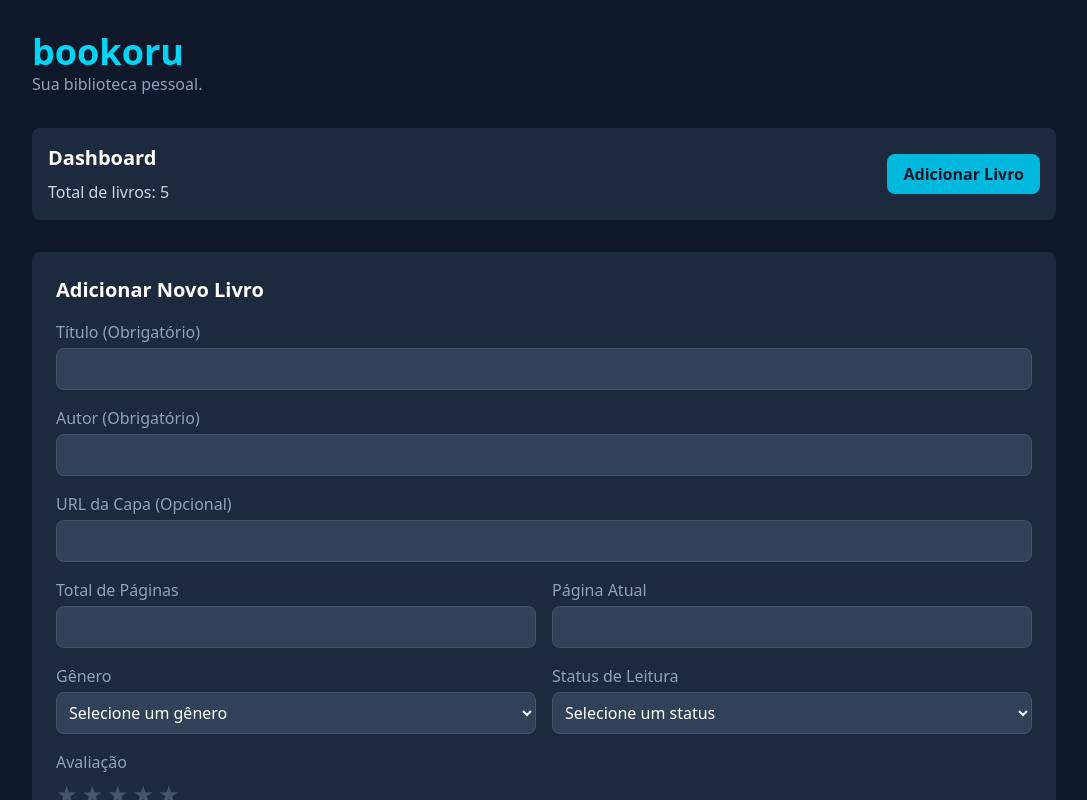
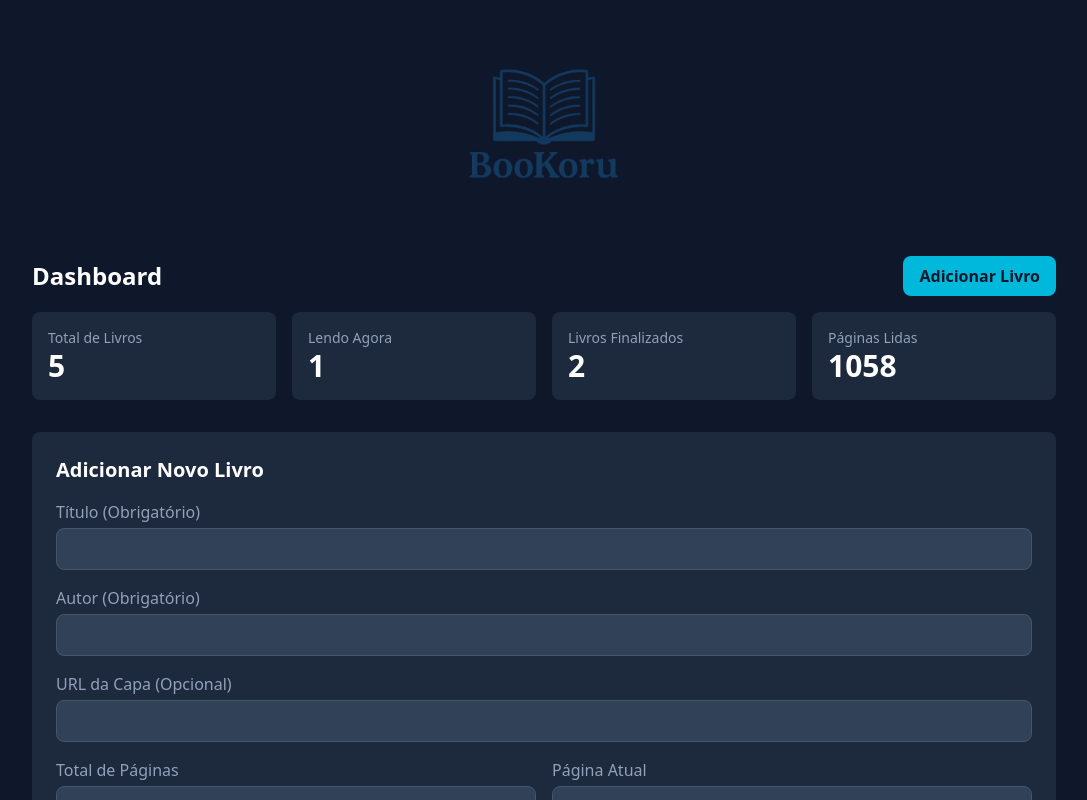
Before and after one commit to Luffech/bookoru, a React (Vite) app: page / in a window 1280 px wide. Both pictures are taken after a click on the button "Adicionar Livro". Shown: the top 800 px of the page, without its empty margins (96-1183 px from the left). Built offline with nearby package versions, Linux system fonts and the light colour scheme.

Commit message:
feat: Melhora o dashboard com estatísticas completas

```diff
--- a/index.html
+++ b/index.html
@@ -2,9 +2,11 @@
 <html lang="en">
   <head>
     <meta charset="UTF-8" />
-    <link rel="icon" type="image/svg+xml" href="/vite.svg" />
     <meta name="viewport" content="width=device-width, initial-scale=1.0" />
     <title>Bookoru</title>
+
+    <link rel="icon" type="image/png" href="/bookoru_favicon.png" />
+
   </head>
   <body>
     <div id="root"></div>
--- a/src/App.tsx
+++ b/src/App.tsx
@@ -1,4 +1,4 @@
-import { useState, FormEvent, MouseEvent } from 'react'; // Adicionar MouseEvent
+import { useState, FormEvent, MouseEvent, useMemo } from 'react'; // Adicionar useMemo
 
 // ... (interface Book, availableGenres, availableStatus, initialBooks continuam os mesmos)
 interface Book {
@@ -61,9 +61,9 @@ const initialBooks: Book[] = [
     cover: 'https://covers.openlibrary.org/b/id/10279212-L.jpg',
     genre: 'Fantasia',
     rating: 5,
-    status: 'PAUSADO',
+    status: 'LIDO',
     totalPages: 652,
-    currentPage: 300,
+    currentPage: 652,
   },
    {
     id: '5',
@@ -80,7 +80,6 @@ export default function App() {
   const [books, setBooks] = useState<Book[]>(initialBooks);
   const [isFormVisible, setIsFormVisible] = useState(false);
   const [editingBook, setEditingBook] = useState<Book | null>(null);
-  // --- NOVO ESTADO PARA O MODAL DE DETALHES ---
   const [selectedBook, setSelectedBook] = useState<Book | null>(null);
 
   const [title, setTitle] = useState('');
@@ -93,6 +92,22 @@ export default function App() {
   const [rating, setRating] = useState(0);
   const [status, setStatus] = useState('');
   const [notes, setNotes] = useState('');
+
+  // --- LÓGICA PARA CALCULAR AS ESTATÍSTICAS DO DASHBOARD ---
+  // useMemo evita que os cálculos sejam refeitos a cada renderização, otimizando a performance.
+  const stats = useMemo(() => {
+    const booksBeingRead = books.filter(book => book.status === 'LENDO').length;
+    const booksFinished = books.filter(book => book.status === 'LIDO').length;
+
+    const totalPagesRead = books.reduce((acc, book) => {
+      if (book.status === 'LIDO') {
+        return acc + (book.totalPages || 0);
+      }
+      return acc + (book.currentPage || 0);
+    }, 0);
+
+    return { booksBeingRead, booksFinished, totalPagesRead };
+  }, [books]);
 
 
   const resetFormFields = () => {
@@ -157,7 +172,7 @@ export default function App() {
   };
 
   const handleDeleteBook = (e: MouseEvent, bookId: string) => {
-    e.stopPropagation(); // Impede que o clique no botão abra o modal
+    e.stopPropagation();
     const isConfirmed = window.confirm('Tem certeza de que deseja excluir este livro?');
     if (isConfirmed) {
       setBooks(books.filter(book => book.id !== bookId));
@@ -165,26 +180,51 @@ export default function App() {
   };
 
   const handleOpenEditModal = (e: MouseEvent, book: Book) => {
-    e.stopPropagation(); // Impede que o clique no botão abra o modal
+    e.stopPropagation();
     handleOpenEditForm(book);
   };
 
   return (
     <div className="bg-slate-900 text-white min-h-screen font-sans p-4 sm:p-8">
-      <header className="max-w-5xl mx-auto mb-8">
-        <h1 className="text-4xl font-bold text-cyan-400">bookoru</h1>
-        <p className="text-slate-400">Sua biblioteca pessoal.</p>
+      <header className="max-w-5xl mx-auto mb-8 flex justify-center">
+        <img
+          src="/logo_bookoru.png"
+          alt="Logo Bookoru"
+          className="h-48"
+        />
       </header>
 
       <main className="max-w-5xl mx-auto">
-        <div className="bg-slate-800 p-4 rounded-lg mb-8 flex justify-between items-center">
-          <div>
-            <h2 className="text-xl font-bold mb-2">Dashboard</h2>
-            <p className="text-slate-300">Total de livros: {books.length}</p>
+        {/* --- DASHBOARD ATUALIZADO --- */}
+        <div className="mb-8">
+          <div className="flex justify-between items-center mb-4">
+            <h2 className="text-2xl font-bold">Dashboard</h2>
+            <button onClick={handleOpenAddForm} className="bg-cyan-500 hover:bg-cyan-600 text-slate-900 font-bold py-2 px-4 rounded-lg transition-colors">
+              Adicionar Livro
+            </button>
           </div>
-          <button onClick={handleOpenAddForm} className="bg-cyan-500 hover:bg-cyan-600 text-slate-900 font-bold py-2 px-4 rounded-lg transition-colors">
-            Adicionar Livro
-          </button>
+          <div className="grid grid-cols-2 md:grid-cols-4 gap-4">
+            {/* Card Total de Livros */}
+            <div className="bg-slate-800 p-4 rounded-lg">
+              <h3 className="text-slate-400 text-sm">Total de Livros</h3>
+              <p className="text-3xl font-bold">{books.length}</p>
+            </div>
+            {/* Card Lendo Agora */}
+            <div className="bg-slate-800 p-4 rounded-lg">
+              <h3 className="text-slate-400 text-sm">Lendo Agora</h3>
+              <p className="text-3xl font-bold">{stats.booksBeingRead}</p>
+            </div>
+            {/* Card Livros Finalizados */}
+            <div className="bg-slate-800 p-4 rounded-lg">
+              <h3 className="text-slate-400 text-sm">Livros Finalizados</h3>
+              <p className="text-3xl font-bold">{stats.booksFinished}</p>
+            </div>
+            {/* Card Páginas Lidas */}
+            <div className="bg-slate-800 p-4 rounded-lg">
+              <h3 className="text-slate-400 text-sm">Páginas Lidas</h3>
+              <p className="text-3xl font-bold">{stats.totalPagesRead}</p>
+            </div>
+          </div>
         </div>
 
         {isFormVisible && (
@@ -198,7 +238,7 @@ export default function App() {
               </div>
               <div className="mb-4">
                 <label htmlFor="author" className="block text-slate-400 mb-1">Autor (Obrigatório)</label>
-                <input type="text" id="author" value={author} onChange={(e) => setAuthor(e.target.value)} className="w-full bg-slate-700 border border-slate-600 rounded-lg p-2 focus:outline-none focus:ring-2 focus:ring-cyan-500" />
+                <input type="text" id="author" value={author} onChange={(e) => setAuthor(e.target.value)} className="w-full bg-slate-700 border border-slate-600 rounded-lg p-2 focus:outline-ne focus:ring-2 focus:ring-cyan-500" />
               </div>
               <div className="mb-4">
                 <label htmlFor="cover" className="block text-slate-400 mb-1">URL da Capa (Opcional)</label>
@@ -248,12 +288,11 @@ export default function App() {
           </div>
         )}
 
-        {/* Listagem de Livros em Grid */}
         <div className="grid grid-cols-2 sm:grid-cols-3 md:grid-cols-4 lg:grid-cols-5 gap-6">
           {books.map((book) => (
             <div
               key={book.id}
-              onClick={() => setSelectedBook(book)} // Adiciona o clique para abrir o modal
+              onClick={() => setSelectedBook(book)}
               className="group bg-slate-800 rounded-lg overflow-hidden shadow-lg flex flex-col hover:scale-105 transition-transform duration-300 cursor-pointer"
             >
               <div className="relative aspect-[2/3] w-full bg-slate-700 flex items-center justify-center text-center">
@@ -288,15 +327,14 @@ export default function App() {
         </div>
       </main>
 
-      {/* --- CÓDIGO DO NOVO MODAL DE DETALHES --- */}
       {selectedBook && (
         <div
           className="fixed inset-0 bg-black/70 backdrop-blur-sm flex justify-center items-center p-4 z-50"
-          onClick={() => setSelectedBook(null)} // Fecha ao clicar no fundo
+          onClick={() => setSelectedBook(null)}
         >
           <div
             className="bg-slate-800 rounded-lg shadow-2xl w-full max-w-2xl max-h-[90vh] overflow-y-auto p-6"
-            onClick={(e) => e.stopPropagation()} // Impede que o clique dentro do modal o feche
+            onClick={(e) => e.stopPropagation()}
           >
             <div className="flex justify-between items-start mb-4">
               <h2 className="text-2xl font-bold text-cyan-400">{selectedBook.title}</h2>
```
Also changed, not shown: public/bookoru_favicon.png (added), public/logo_bookoru.png (added).
